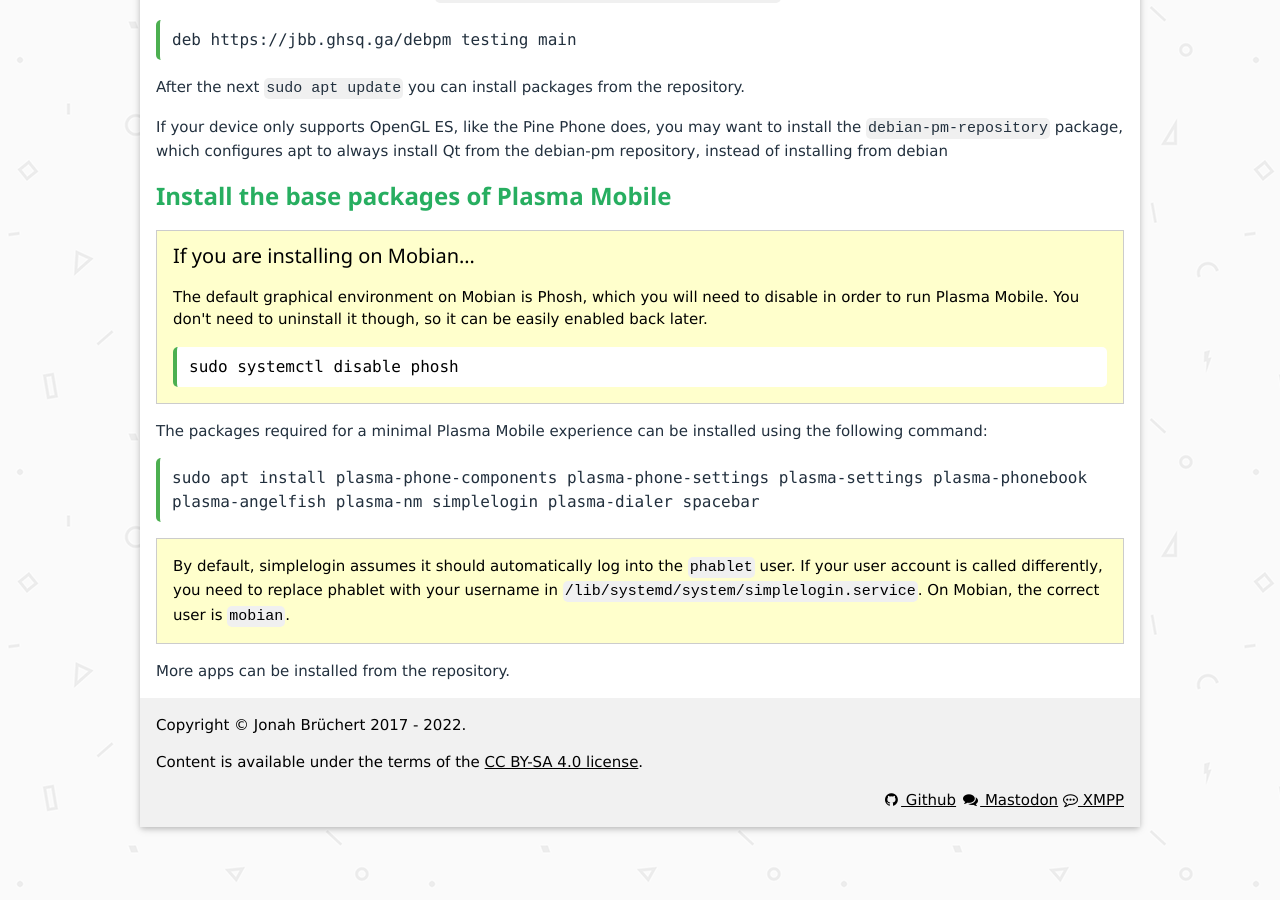
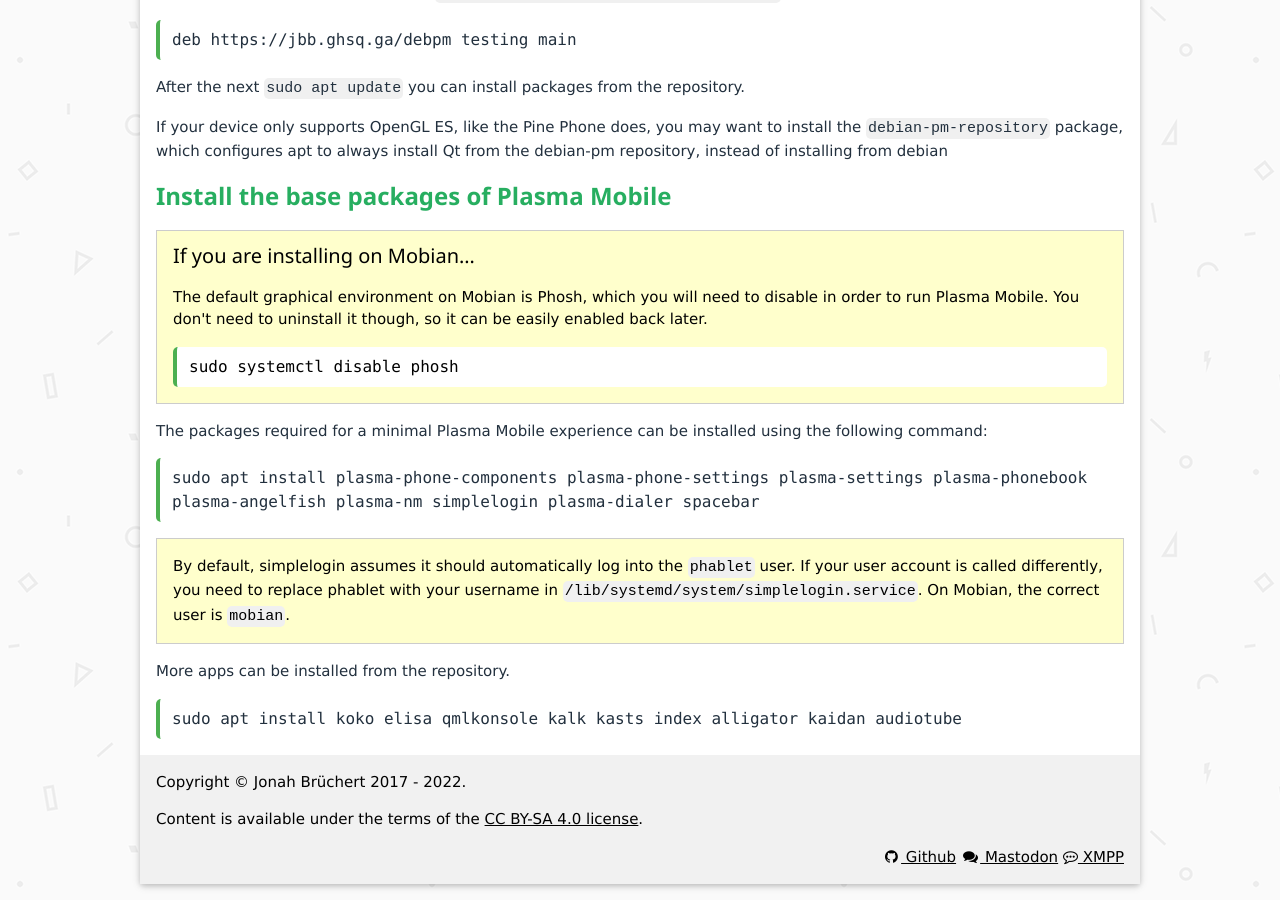
Before and after one commit to jbbgameich/jbbgameich.github.io, a Jekyll site: the page built from debian-pm/index.md, in a window 1280 px wide and 900 px high, scrolled down 729 px. Built offline with Jekyll 4.4.1, drawn with Linux system fonts in a browser that asks for light colours.

Commit message:
Add a few example apps to install

```diff
--- a/debian-pm/index.md
+++ b/debian-pm/index.md
@@ -57,5 +57,8 @@
 </div>
 
 More apps can be installed from the repository.
+<code class="w3-code notranslate">
+        sudo apt install koko elisa qmlkonsole kalk kasts index alligator kaidan audiotube
+</code>
 
 </div>
```
